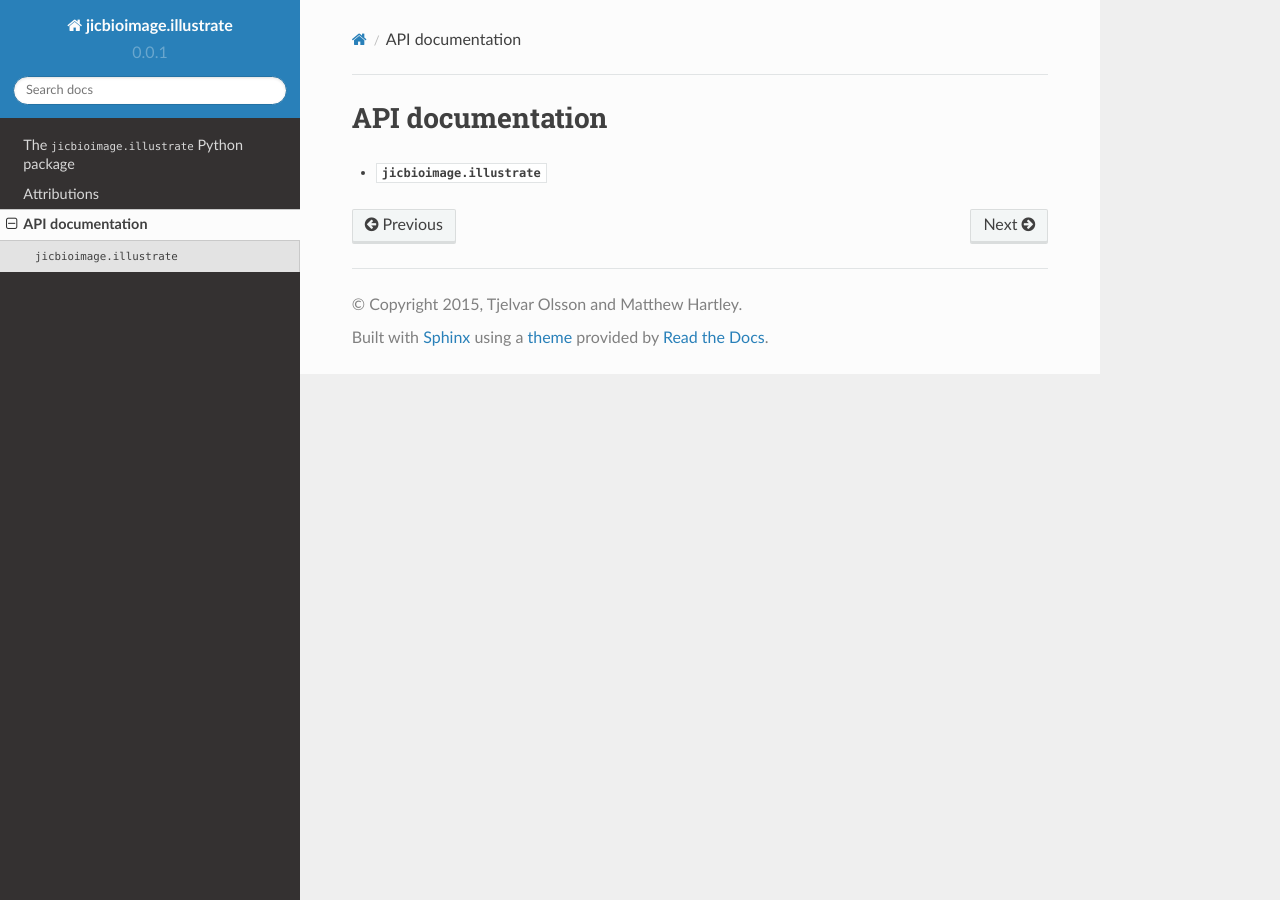
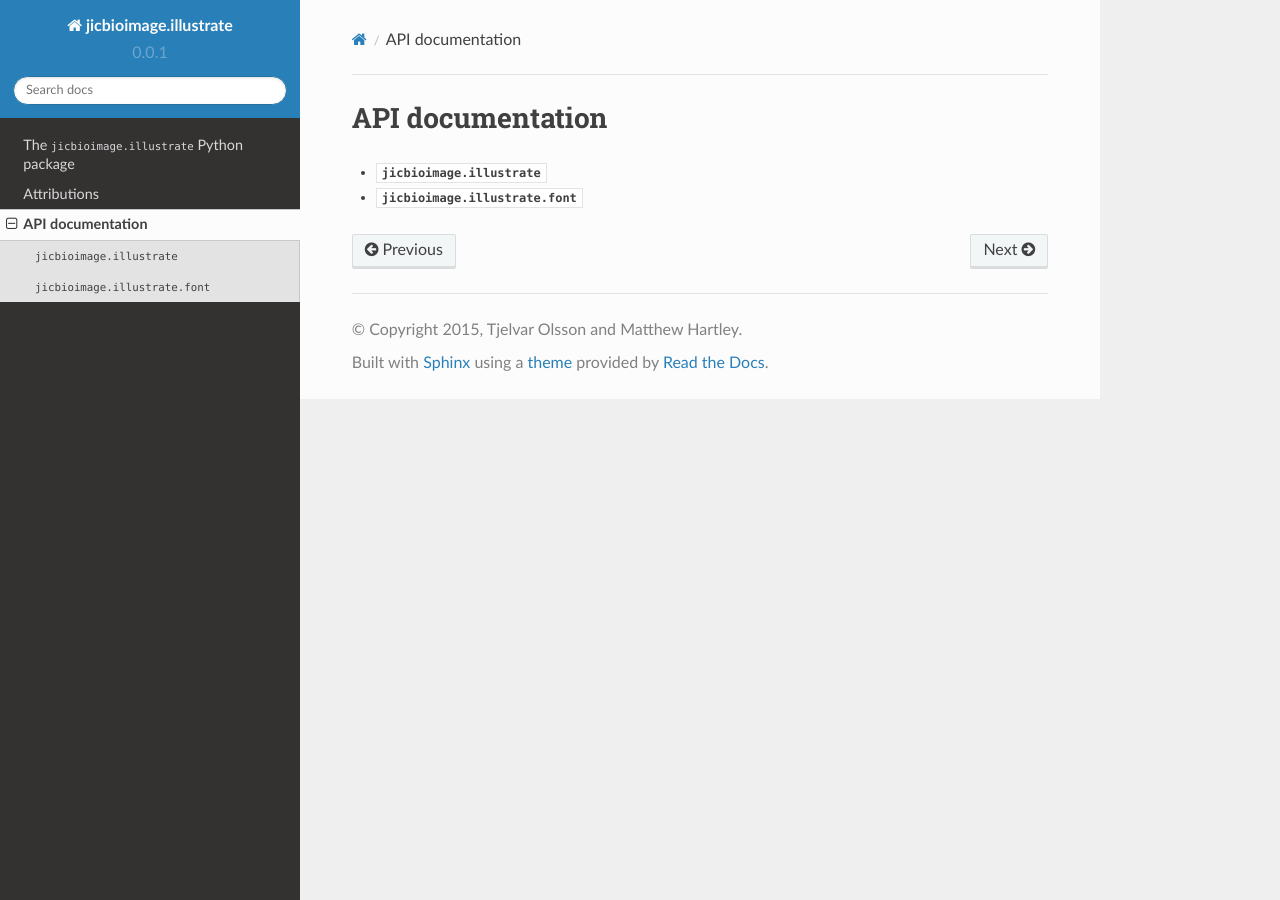
Before and after one commit to JIC-CSB/jicbioimage.annotate, a Sphinx documentation site: the page built from docs/source/api.rst, in a window 1280 px wide. Built offline with Sphinx 7.4.7 and the Read the Docs theme 2.0.0, drawn with Linux system fonts in a browser that asks for light colours.

Commit message:
Added api documentation for font module.

```diff
--- a/docs/source/api.rst
+++ b/docs/source/api.rst
@@ -5,3 +5,4 @@ API documentation
    :maxdepth: 2
 
    api/illustrate
+   api/font
--- /dev/null
+++ b/docs/source/api/font.rst
@@ -0,0 +1,5 @@
+:mod:`jicbioimage.illustrate.font`
+==================================
+
+.. automodule:: jicbioimage.illustrate.font
+   :members:
```
